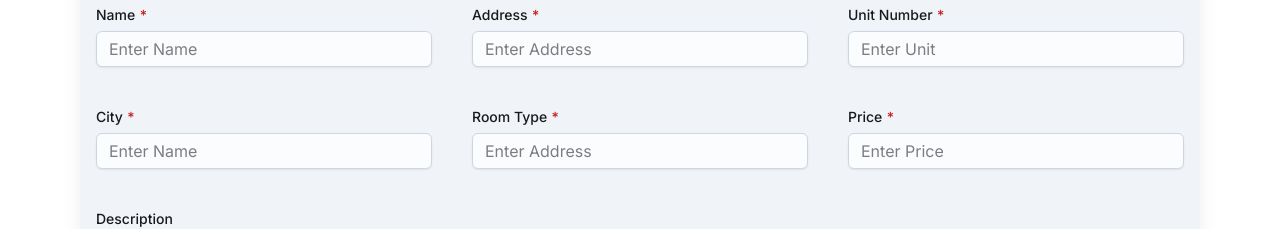
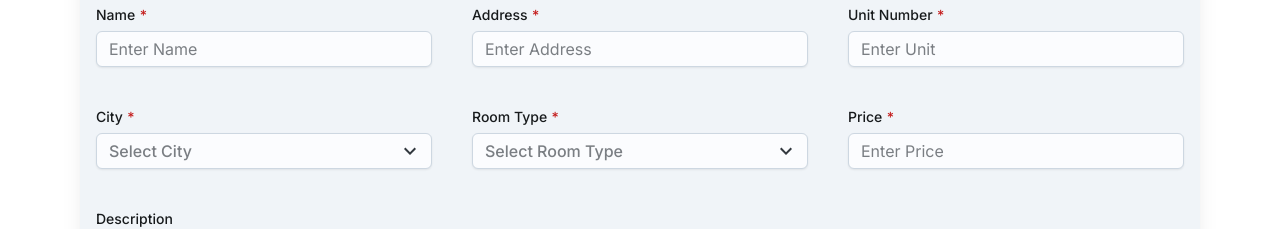
Before and after one commit to sourav-k7/real-estate-landing, a Next.js app: page / in a window 1280 px wide. Shown: the part 3260-3489 px from the top of the page. Built offline with nearby package versions, Linux system fonts and the light colour scheme.

Commit message:
normal UI done

```diff
--- a/components/AddPropertyForm.jsx
+++ b/components/AddPropertyForm.jsx
@@ -10,8 +10,17 @@ import {
   Input,
   Textarea,
 } from "@mui/joy";
+import SelectIndicator from "./SelectIndicator";
 
 function AddPropertyForm() {
+  const popularCities = [
+    "Mumbai",
+    "Pune",
+    "Hyderabad",
+    "New Delhi",
+    "Ratnagiri",
+  ];
+  const roomTypes = ["Studio", "1 Bedroom", "2 Bedroom", "Penthouse"];
   const fileInputRef = useRef(null);
 
   const handleDivClick = () => {
@@ -46,11 +55,19 @@ function AddPropertyForm() {
             </div>
             <div>
               <FormLabel required>City</FormLabel>
-              <Input placeholder="Enter Name" />
+              <SelectIndicator
+                placeHolder={"Select City"}
+                options={popularCities}
+                classes="w-full"
+              />
             </div>
             <div>
               <FormLabel required>Room Type</FormLabel>
-              <Input placeholder="Enter Address" />
+              <SelectIndicator
+                placeHolder={"Select Room Type"}
+                options={roomTypes}
+                classes="w-full"
+              />
             </div>
             <div>
               <FormLabel required>Price</FormLabel>
@@ -74,7 +91,7 @@ function AddPropertyForm() {
               </center>
             </div>
           </div>
-          <Button className="w-full h-[72px] mt-10 bg-primary hover:bg-primary">
+          <Button className="w-full h-[72px] font-medium text-xl mt-10 bg-primary hover:bg-primary">
             Add New Property
           </Button>
         </FormControl>
--- a/components/SearchRoomSlug.jsx
+++ b/components/SearchRoomSlug.jsx
@@ -15,7 +15,7 @@ function SearchRoomSlug() {
           roommate finder option. We provide you the flexibility that you most
           desire.
         </div>
-        <Button className="mt-10 h-[72px] bg-primary w-52 hover:bg-primary">
+        <Button className="mt-10 font-medium text-xl h-[72px] bg-primary w-52 hover:bg-primary">
           Search Rooms
         </Button>
       </div>
--- a/components/SearchSlug.jsx
+++ b/components/SearchSlug.jsx
@@ -7,7 +7,11 @@ function SearchSlug() {
   let housingOptions = ["Lease", "Rent", "Buy"];
   return (
     <div className="text-white mt-20 flex gap-2">
-      <SelectIndicator defaultValue={"Lease"} options={housingOptions} />
+      <SelectIndicator
+        defaultValue={housingOptions[0]}
+        options={housingOptions}
+        classes="w-28"
+      />
       <Input size="lg" placeholder="Search Locality" className="w-[350px]" />
       <IconButton
         aria-label="Search"
--- a/components/SelectIndicator.jsx
+++ b/components/SelectIndicator.jsx
@@ -9,13 +9,14 @@ export default function SelectIndicator({
   options,
   defaultValue,
   placeHolder,
+  classes = "",
 }) {
   return (
     <Select
       indicator={<KeyboardArrowDown />}
       placeholder={placeHolder}
       defaultValue={defaultValue}
-      className="text-base text-[#1F2328] font-medium w-28"
+      className={`text-base text-[#1F2328] font-medium ${classes}`}
       sx={{
         [`& .${selectClasses.indicator}`]: {
           transition: "0.2s",
```
